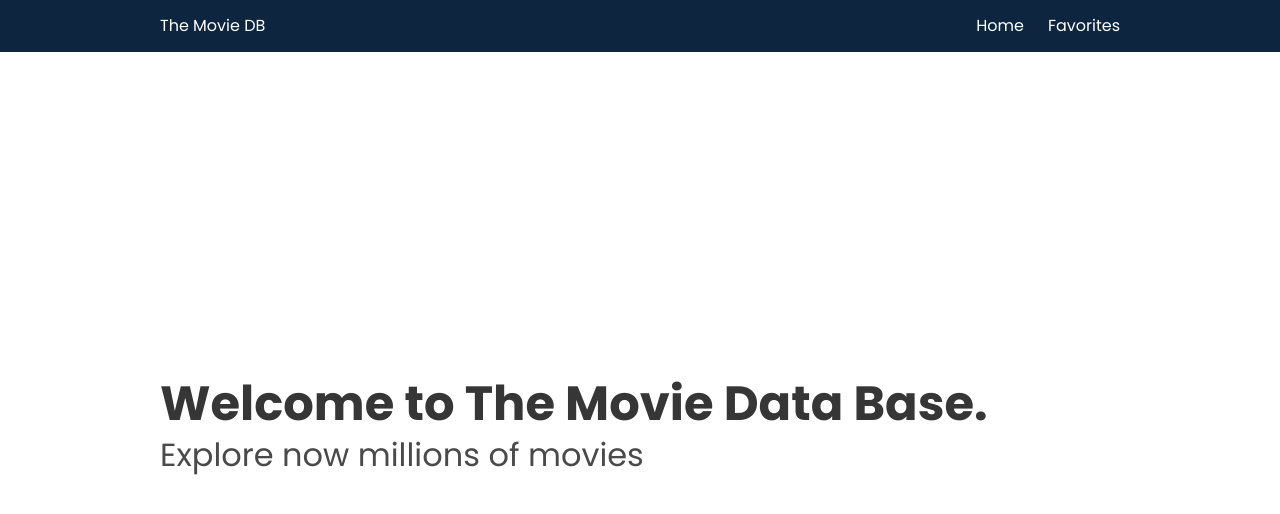
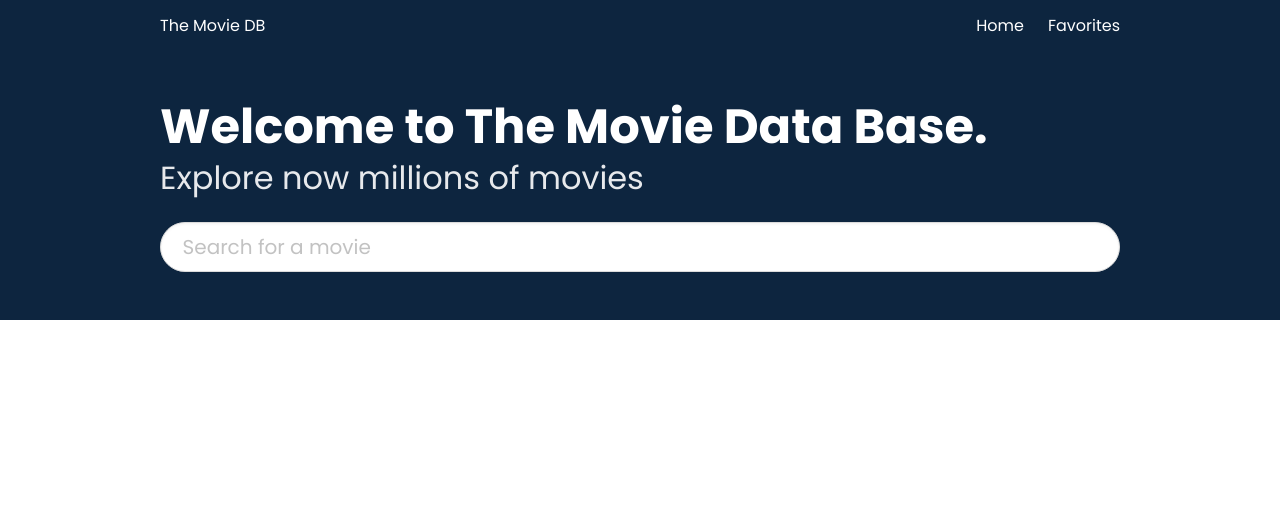
Before and after one commit to agustinquevedo/themoviedb, a React (Create React App) app: page / in a window 1280 px wide. Shown: the top 514 px of the page. Built offline with nearby package versions, Linux system fonts and the light colour scheme.

Commit message:
CardResult added and Search working

```diff
--- /dev/null
+++ b/src/components/ResultCard.js
@@ -0,0 +1,44 @@
+const ResultCard = ({movie}) => {
+    return (
+    <div className="box mt-2">
+        <div className="media">
+            <div className="media-left">
+                <figure className="image is-128x128 is-2by3">
+                    {
+                        movie.poster_path ? (
+                            <img
+                                src={`https://image.tmdb.org/t/p/w200${movie.poster_path}`}
+                                alt={`${movie.title} Poster`}
+
+                            />
+                        ) : (
+                            <img
+                                src={"https://via.placeholder.com/200x300/0D253F/FFFFFF?text=Poster+not+found"}
+                                alt={"Poster not found"}
+                            />
+                        )
+                    }
+                </figure>
+            </div>
+            <div className="media-content">
+                <div className="content">
+                    <h3 className="title is-3">{movie.title}</h3>
+                    <p className="subtitle is-5">
+                        {movie.release_date ? movie.release_date.substring(0,4) : "-"}
+                    </p>
+                    <div className="field is-grouped">
+                        <p className="control">
+                            <button className="button is-link is-outlined">Add to Favorites</button>
+                        </p>
+                        <p className="control">
+                            <button className="button is-primary is-outlined">Movie Details</button>
+                        </p>
+                    </div>
+                </div>
+            </div>
+        </div>
+    </div>
+    );
+}
+
+export default ResultCard
--- a/src/pages/Home.js
+++ b/src/pages/Home.js
@@ -1,13 +1,58 @@
+import React, { useState } from "react";
+// Components
+import ResultCard from "../components/ResultCard";
+
 const Home = () => {
+    const [query, setQuery] = useState("")
+    const [results, setResults] = useState([])
+
+    const onChange = e => {
+        e.preventDefault()
+        setQuery(e.target.value)
+
+        fetch(`https://api.themoviedb.org/3/search/movie?api_key=${process.env.REACT_APP_TMDB_KEY}&language=en-US&page=1&include_adult=false&query=${e.target.value}`)
+            .then( res => res.json())
+            .then( data => {
+                if(!data.errors){
+                    setResults(data.results)
+                } else {
+                    setResults([])
+                }
+            })
+    }
+
     return (
-    <div className="hero is-fullheight-with-navbar">
-        <div className="hero-body">
-            <div className="container is-max-desktop">
-                <h1 className="title is-1 is-size-3-mobile">Welcome to The Movie Data Base.</h1>
-                <h2 className="subtitle is-3 is-size-6-mobile">Explore now millions of movies</h2>
+        <>
+        <div className="hero is-primary">
+            <div className="hero-body">
+                <div className="container is-max-desktop">
+                    <h1 className="title is-1 is-size-3-mobile">Welcome to The Movie Data Base.</h1>
+                    <h2 className="subtitle is-3 is-size-6-mobile">Explore now millions of movies</h2>
+                    <input
+                        className="input is-medium is-rounded"
+                        type="text"
+                        placeholder="Search for a movie"
+                        value={query}
+                        onChange={onChange}
+                    />
+
+                </div>
             </div>
         </div>
-    </div>
+        <div className="container pb-2">
+        {
+            results.length > 0 && (
+                <ul>
+                    { results.map(movie => (
+                        <li key={movie.id}>
+                            <ResultCard movie={movie}/>
+                        </li>
+                    ))}
+                </ul>
+            )
+        }
+        </div>
+        </>
     );
 }
 
--- a/src/styles/main.scss
+++ b/src/styles/main.scss
@@ -11,14 +11,13 @@ $light-green: #90CEA1;
 // Bulma's global variables
 $family-sans-serif: 'Poppins', sans-serif;
 $primary: $dark-blue;
+$success: $light-green;
 $link: $light-blue;
 $widescreen-enabled: false;
 $fullhd-enabled: false;
 
 // Update some of Bulma's component variables
-$control-border-width: 2px;
-$input-border-color: transparent;
-$input-shadow: none;
+//
 
 // Import all Bulma
 //
```
